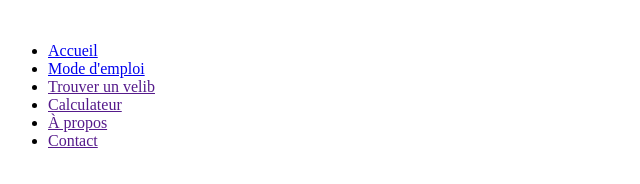
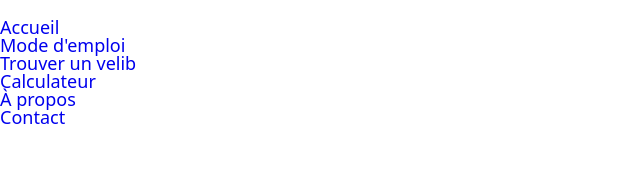
Before and after one commit to Isleme59/CO2WEB, a plain HTML site: page calculateur.html in a window 1280 px wide. Shown: the whole page, without its empty margins (0-640 px from the left). Drawn offline with nearby package versions, Linux system fonts and the light colour scheme; files that its build step writes are made by us from their sources.

Commit message:
chore: edit calculateur.html

```diff
--- a/calculateur.html
+++ b/calculateur.html
@@ -4,7 +4,7 @@
 		<meta charset="utf-8" />
 		<meta name="viewport" content="width=device-width, initial-scale=1.0" />
 		<title>Calculateur</title>
-		<link rel="stylesheet" href="" />
+		<link rel="stylesheet" href="./styles/main.css" />
 		<link rel="icon" type="image/x-icon" href="img/favicon.svg" />
 	</head>
 	<body>
@@ -12,15 +12,24 @@
 			<img src="" alt="" />
 			<nav>
 				<ul>
-					<li><a href="index.html">Accueil</a></li>
-					<li><a href="mode_d_emploi.html">Mode d'emploi</a></li>
-					<li><a href="">Trouver un velib</a></li>
-					<li><a href="">Calculateur</a></li>
-					<li><a href="">&Agrave; propos</a></li>
-					<li><a href="">Contact</a></li>
+					<li>
+						<a href="index.html">Accueil</a>
+					</li>
+					<li>
+						<a href="mode_d_emploi.html">Mode d'emploi</a>
+					</li>
+					<li>
+						<a href="trouver_un_velib.html">Trouver un velib</a>
+					</li>
+					<li>
+						<a href="calculateur.html" class="active">Calculateur</a>
+					</li>
+					<li><a href="a_propos.html">&Agrave; propos</a></li>
+					<li><a href="contact.html">Contact</a></li>
 				</ul>
 			</nav>
-			<img src="" alt="" onclick="" />
+			<img src="" alt="" id="hamburger" />
+			<img src="" alt="" id="cross" />
 		</header>
 	</body>
 </html>
```
